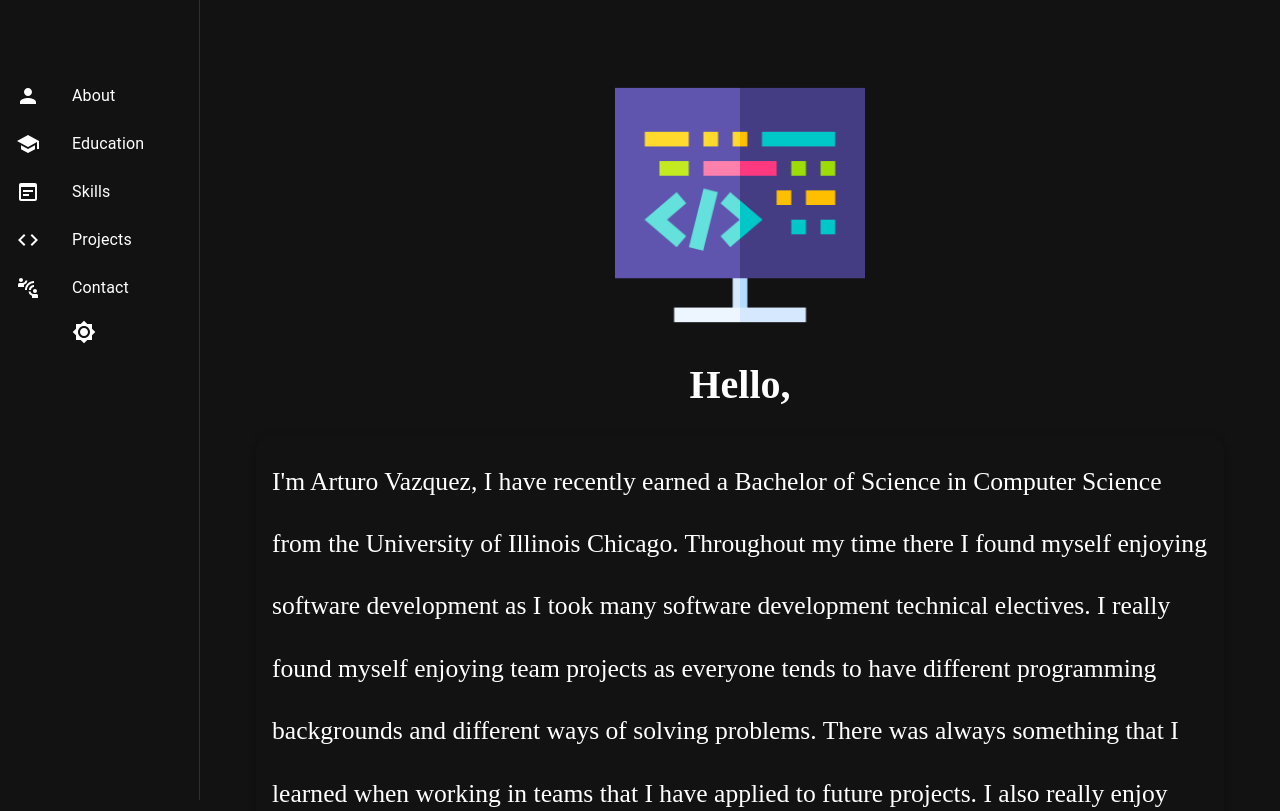
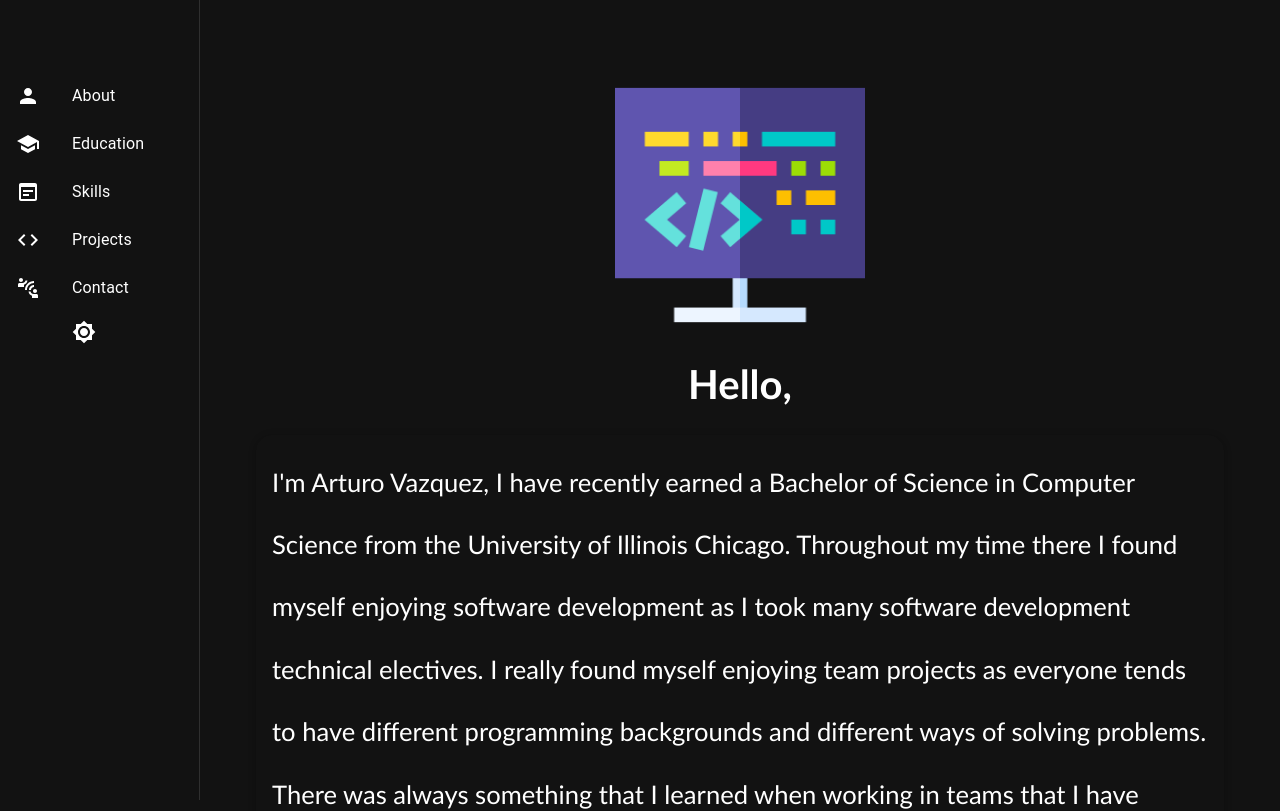
Before and after one commit to ArtyVazquez/arturo-vazquez-site, a Next.js app: page / in a window 1280 px wide. Shown: the top 811 px of the page. Built offline with nearby package versions, Linux system fonts and the light colour scheme.

Commit message:
global font changed

```diff
--- a/styles/globals.css
+++ b/styles/globals.css
@@ -5,7 +5,7 @@ body {
   height:100vh;
   width: 100vw;
   position: absolute;
-  font-family: 'Indie Flower', cursive;
+  font-family: "Optima", sans-serif	;
 }
 
 a {
```
